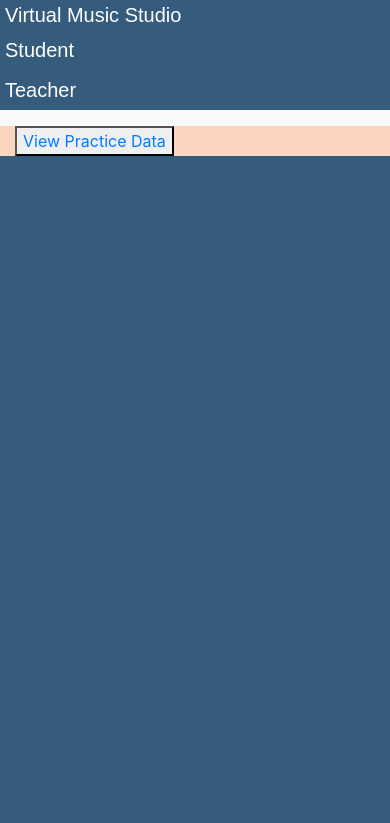
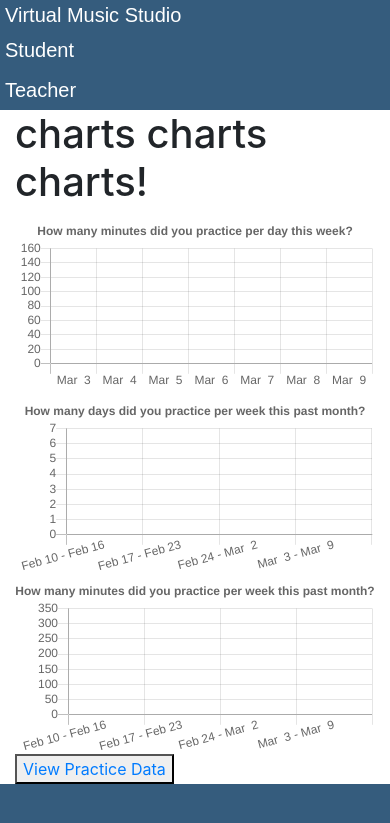
Before and after one commit to violatido/Virtual_Music_Studio, a Flask app: page /teacher-profile-logs/1 in a window 390 px wide. Shown: the top 823 px of the page. Run offline with Flask 2, Linux system fonts and the light colour scheme; the visitor is signed in with stand-in values (Sample User, id 1); data comes from the database, SQL or seed files in the repository; data that the repository does not hold is empty; some libraries are stand-ins or nearby versions.

Commit message:
Bootstrap for note form/history, logs/charts combined

```diff
--- a/crud.py
+++ b/crud.py
@@ -119,7 +119,7 @@ def get_students_by_teacher_id(teacher_id):
 #__________________________functions for Notes/Logs___________________________#
 def get_notes_by_teacher_id(teacher_id):
     """ Finds all notes submitted by a specific teacher using their teacher ID """
-    return Note.query.filter(Note.teacher_id == teacher_id).order_by(Note.note_date.desc()).all()
+    return Note.query.filter(Note.teacher_id == teacher_id).order_by(Note.note_id).all()
 
 def get_logs_by_student_id(student_id):
     """ Finds all logs submitted by a specific student using their student ID """
--- a/server.py
+++ b/server.py
@@ -156,7 +156,7 @@ def go_to_student_logs(student_id):
     student = crud.get_student_by_id(student_id)
     student_logs = crud.get_logs_by_student_id(student_id)
 
-    return render_template('past-logs.html', student= student, teacher=teacher, student_logs=student_logs)
+    return render_template('charts.html', student= student, teacher=teacher, student_logs=student_logs)
 
 
 
@@ -218,15 +218,15 @@ def add_log():
     return jsonify({'status': 'ok', 'log_date': log_date})
 
 #___________________________________functions for viewing past logs by student id________________________________#
-@app.route('/past-logz')
+@app.route('/chartsz')
 def view_student_logs():
     """Renders page for viewing past logs for individual student"""
 
     student = crud.get_student_by_id(session["student_id"])
 
-    return render_template('past-logs.html', student=student)
+    return render_template('charts.html', student=student)
 
-@app.route('/past-logs/<student_id>')
+@app.route('/charts/<student_id>')
 def list_logs_by_student(student_id):
     """Lists every log made by a student depending on their student_id.
 
@@ -235,7 +235,7 @@ def list_logs_by_student(student_id):
     student = crud.get_student_by_id(student_id)
     student_logs=crud.get_logs_by_student_id(student.student_id)
 
-    return render_template('past-logs.html', student= student, student_logs=student_logs)
+    return render_template('charts.html', student= student, student_logs=student_logs)
 
 #____________________________________functions for viewing/seeding data charts___________________________________#
 @app.route('/charts/<student_id>')
--- a/static/css/VMS.css
+++ b/static/css/VMS.css
@@ -141,25 +141,6 @@ display: flex;
 justify-content: space-between;
 }
 
-
-/*_________________________________________________Past Logs___________________________________________________*/
-#container-log-list {
-background-color: #FCD5BE;
-}
-
-/*_________________________________________________Charts_______________________________________________*/
-#chart-container {
-background-color: white;
-}
-
-#all-charts-container{
-background-color: #FCD5BE;
-}
-
-.view-past-logs {
-display: flex;
-justify-content: center;
-}
 /*_________________________________________________Portals_____________________________________________________*/
 .portal-login-button {
     background-color: white;
@@ -193,22 +174,7 @@ justify-content: center;
     justify-content: space-between;
 }
 
-
-/*_________________________________________________Past Logs___________________________________________________*/
-#container-log-list {
-    background-color: #FCD5BE;
-}
-
-/*_________________________________________________Charts_______________________________________________*/
-#chart-container {
+/*___________________________________________Practice Data________________________________*/
+#container-past-logs {
     background-color: white;
 }
-
-#all-charts-container{
-    background-color: #FCD5BE;
-}
-
-.view-past-logs {
-    display: flex;
-    justify-content: center;
-}
--- a/static/js/VMS-ajax.js
+++ b/static/js/VMS-ajax.js
@@ -141,7 +141,7 @@ $('#create_note').on('submit', (evt) => {
     console.log(noteFormValues);
     $.post("/teacher-notes", noteFormValues, (res) => {
         $('#note_added_response').text(
-            `note for lesson at ${res.note_time} on ${res.note_date} has been saved!`
+            `note for lesson has been saved!`
         )
     });
 });
--- a/templates/charts.html
+++ b/templates/charts.html
@@ -4,8 +4,46 @@
     Practice Log Data
 {% endblock %}
 {% block body %}
-
-<div class="container-fluid" id="all-charts-container">
+<div class="container-main" id="container-past-logs">
+    <div class="container" id="container-log-list">
+        <div class="row">
+            <div class="col-md-9">
+                <h1>charts charts charts!</h1>
+                <div class="row">
+                    <div class="col chart" id="chart-1-div">
+                        <canvas id="bar-time"></canvas>
+                    </div>
+                </div>
+                <div class="row">
+                    <div class="col chart" id="chart-2-div">
+                        <canvas id="chart-3"></canvas>
+                    </div>
+                </div>
+                <div class="row">
+                <div class="col" id="chart-3-div">
+                    <canvas id="myChart4"></canvas>
+                </div>
+            </div>
+            </div>
+            <div class="col-md-3">
+                {% for log in student_logs%}
+                    <div>{{ log.log_date }}
+                    <ul>
+                        <li>Log ID #{{ log.log_id }}</li>
+                        <li>Minutes Practiced: {{ log.minutes_practiced }}</li>
+                        <li>Pieces Practiced: {{ log.pieces_practiced }}</li>
+                        <li>Notes: {{ log.practice_notes }}</li>
+                    </ul>
+                    </div>
+                {% endfor %}
+                <button class="charts-link-button" id="charts-link-button">
+                    <a class="charts-link" href="http://0.0.0.0:5000/charts">View Practice Data</a>
+                </button>
+            </div>
+        </div>
+    </div>
+</div>
+{#<!-- <div class="container-fluid" id="all-charts-container">
     <div class="row" id="chart-row">
         <div class="col-10 offset-1" id="chart-container">
             <h1>charts charts charts!</h1>
@@ -34,5 +72,5 @@
             </div>
         </div>
     </div>
-</div>
+</div> -->#}
 {% endblock %}
```
Also changed, not shown: templates/student-portal.html (+6 -4 lines), templates/teacher-notes.html (+59 -17 lines), templates/teacher-portal.html (+46 -4 lines).
